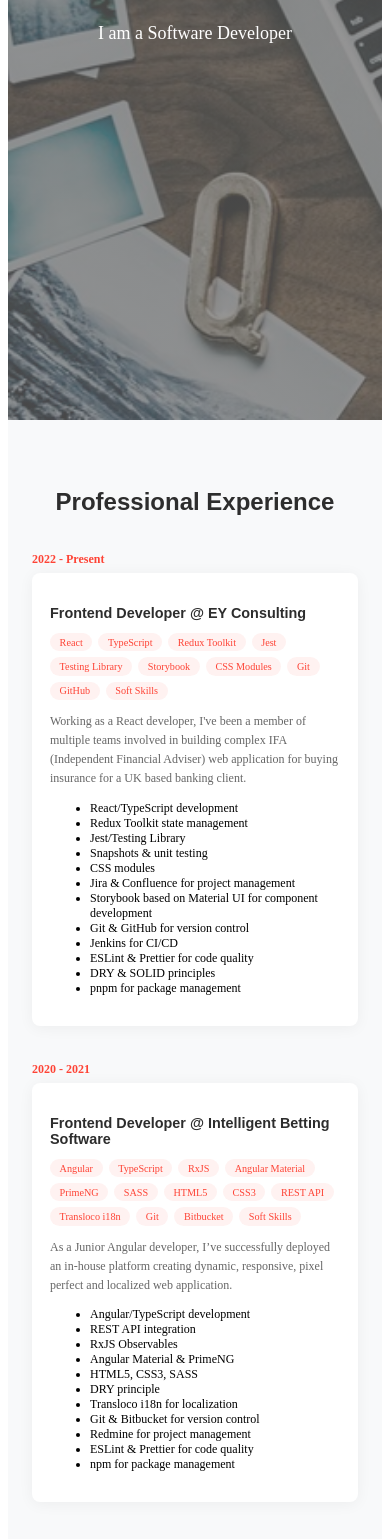
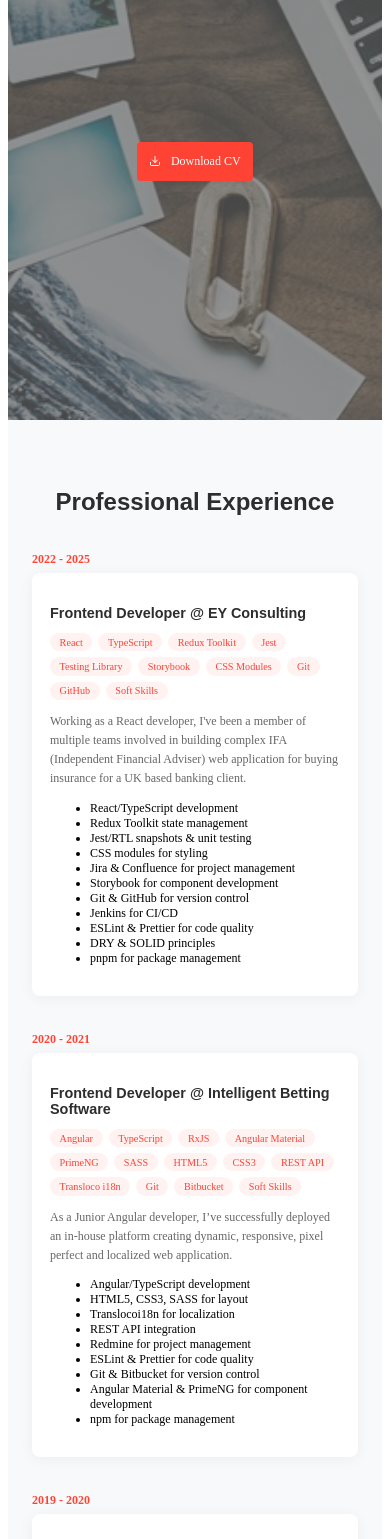
Before and after one commit to MilosCemalovic/cemalovic-react-portfolio, a React (Vite) app: page / in a window 390 px wide. Shown: the part 432-1971 px from the top of the page. Built offline with nearby package versions, Linux system fonts and the light colour scheme.

Commit message:
Hero, Navigation and experience update

```diff
--- a/src/components/hero/Hero.module.scss
+++ b/src/components/hero/Hero.module.scss
@@ -10,7 +10,7 @@
       rgba(102, 102, 102, 0.7),
       rgba(102, 102, 102, 0.7)
     ),
-    url("../../assets/img/cemalovic-milos-portfolio-img-2.jpg");
+    url('../../assets/img/cemalovic-milos-portfolio-img-2.jpg');
   background-size: cover;
   background-position: left;
   overflow: hidden;
@@ -52,3 +52,12 @@
     font-size: 1.5rem;
   }
 }
+
+.buttonWrapper {
+  display: none;
+
+  @media (max-width: 768px) {
+    display: block;
+    margin-top: 20rem;
+  }
+}
--- a/src/components/hero/Hero.tsx
+++ b/src/components/hero/Hero.tsx
@@ -1,9 +1,12 @@
-import { motion } from "framer-motion"
-import styles from "./Hero.module.scss"
+import { motion } from 'framer-motion'
+import { FiDownload } from 'react-icons/fi'
+import cv from '../../assets/img/CV_MilosCemalovic.pdf'
+import styles from './Hero.module.scss'
+import stylesNav from '../Navigation/Navigation.module.scss'
 
 const Hero = () => {
   return (
-    <section id="hero" className={styles.hero} data-testid="hero-section">
+    <section id='hero' className={styles.hero} data-testid='hero-section'>
       <div className={styles.content}>
         <motion.h1
           className={styles.greeting}
@@ -11,8 +14,8 @@ const Hero = () => {
           animate={{ opacity: 1, x: 0 }}
           transition={{
             duration: 1.5,
-            ease: "easeOut",
-            delay: 0.2,
+            ease: 'easeOut',
+            delay: 0.2
           }}
         >
           Hello!
@@ -24,12 +27,24 @@ const Hero = () => {
           animate={{ opacity: 1, x: 0 }}
           transition={{
             duration: 1.5,
-            ease: "easeOut",
-            delay: 0.5,
+            ease: 'easeOut',
+            delay: 0.5
           }}
         >
           I am a Software Developer
         </motion.p>
+
+        <div className={styles.buttonWrapper}>
+          <a
+            href={cv}
+            className={stylesNav.cvButton}
+            data-testid='cv-link'
+            download
+          >
+            <FiDownload className={stylesNav.icon} />
+            Download CV
+          </a>
+        </div>
       </div>
     </section>
   )
--- a/src/components/navigation/Navigation.module.scss
+++ b/src/components/navigation/Navigation.module.scss
@@ -135,7 +135,7 @@
 }
 
 .navLink {
-  font-family: "Poppins", sans-serif;
+  font-family: 'Poppins', sans-serif;
   font-size: 1.4rem;
   color: #666;
   text-transform: uppercase;
@@ -145,7 +145,7 @@
   position: relative;
 
   &::after {
-    content: "";
+    content: '';
     display: block;
     position: absolute;
     bottom: -0.5rem;
@@ -204,6 +204,10 @@
   display: flex;
   gap: 1.5rem;
   justify-content: center;
+
+  @media (max-width: 768px) {
+    margin-bottom: 6rem;
+  }
 }
 
 .socialIcon {
--- a/src/components/navigation/Navigation.tsx
+++ b/src/components/navigation/Navigation.tsx
@@ -88,6 +88,7 @@ const Navigation = () => {
         </button>
       </div>
 
+      {/* Navigation Wrapper */}
       <div
         className={`${styles.navWrapper} ${isMenuOpen ? styles.open : ""}`}
         data-testid="nav-wrapper"
@@ -101,6 +102,7 @@ const Navigation = () => {
           />
         </div>
 
+        {/* Navigation Links */}
         <ul className={styles.navList}>
           {NAV_ITEMS.map((item) => (
             <li
@@ -127,6 +129,7 @@ const Navigation = () => {
           ))}
         </ul>
 
+        {/* Social Links and CV */}
         <div className={styles.socialWrapper}>
           <a
             href={cv}
--- a/src/data/experience.ts
+++ b/src/data/experience.ts
@@ -1,4 +1,5 @@
-export interface ExperienceItem {
+export interface ExperienceItem
+{
   year: string
   title: string
   company: string
@@ -7,9 +8,9 @@ export interface ExperienceItem {
   skills?: string[]
 }
 
-export const EXPERIENCE: ExperienceItem[] = [
+export const EXPERIENCE: ExperienceItem[]=[
   {
-    year: "2022 - Present",
+    year: "2022 - 2025",
     title: "Frontend Developer",
     company: "EY Consulting",
     description:
@@ -17,11 +18,10 @@ export const EXPERIENCE: ExperienceItem[] = [
     details: [
       "React/TypeScript development",
       "Redux Toolkit state management",
-      "Jest/Testing Library",
-      "Snapshots & unit testing",
-      "CSS modules",
+      "Jest/RTL snapshots & unit testing",
+      "CSS modules for styling",
       "Jira & Confluence for project management",
-      "Storybook based on Material UI for component development",
+      "Storybook for component development",
       "Git & GitHub for version control",
       "Jenkins for CI/CD",
       "ESLint & Prettier for code quality",
@@ -49,15 +49,13 @@ export const EXPERIENCE: ExperienceItem[] = [
       "As a Junior Angular developer, I’ve successfully deployed an in-house platform creating dynamic, responsive, pixel perfect and localized web application.",
     details: [
       "Angular/TypeScript development",
+      "HTML5, CSS3, SASS for layout",
+      "Translocoi18n for localization",
       "REST API integration",
-      "RxJS Observables",
-      "Angular Material & PrimeNG",
-      "HTML5, CSS3, SASS",
-      "DRY principle",
-      "Transloco i18n for localization",
-      "Git & Bitbucket for version control",
       "Redmine for project management",
       "ESLint & Prettier for code quality",
+      "Git & Bitbucket for version control",
+      "Angular Material & PrimeNG for component development",
       "npm for package management",
     ],
     skills: [
@@ -116,7 +114,7 @@ export const EXPERIENCE: ExperienceItem[] = [
   },
   {
     year: "2019",
-    title: "Web Design Intern",
+    title: "Web Design intern",
     company: "Studio 77",
     description:
       "During my internship at a specialized web design company, I gained valuable insights into the world of web development and search engine optimization. I learned the intricacies of SEO - how to optimize content and improve rankings on Google.",
```
